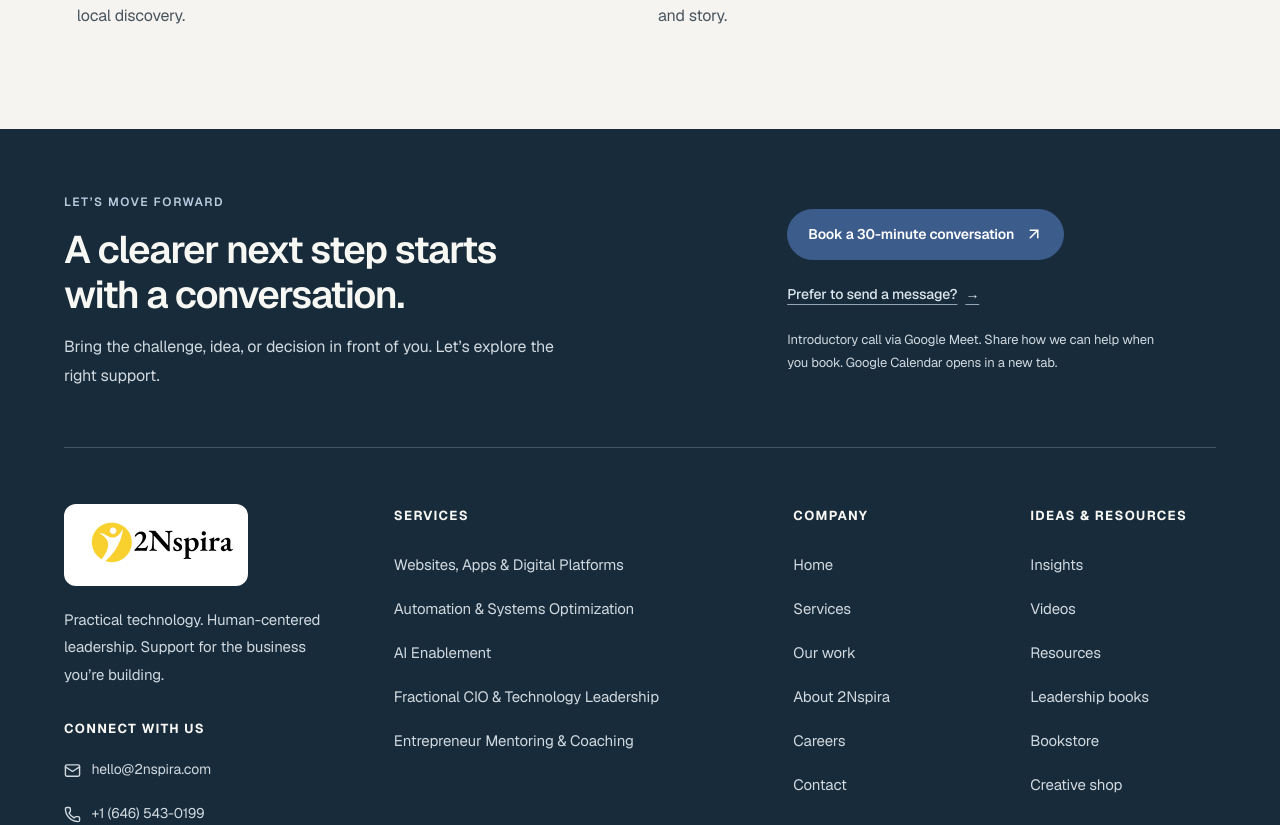
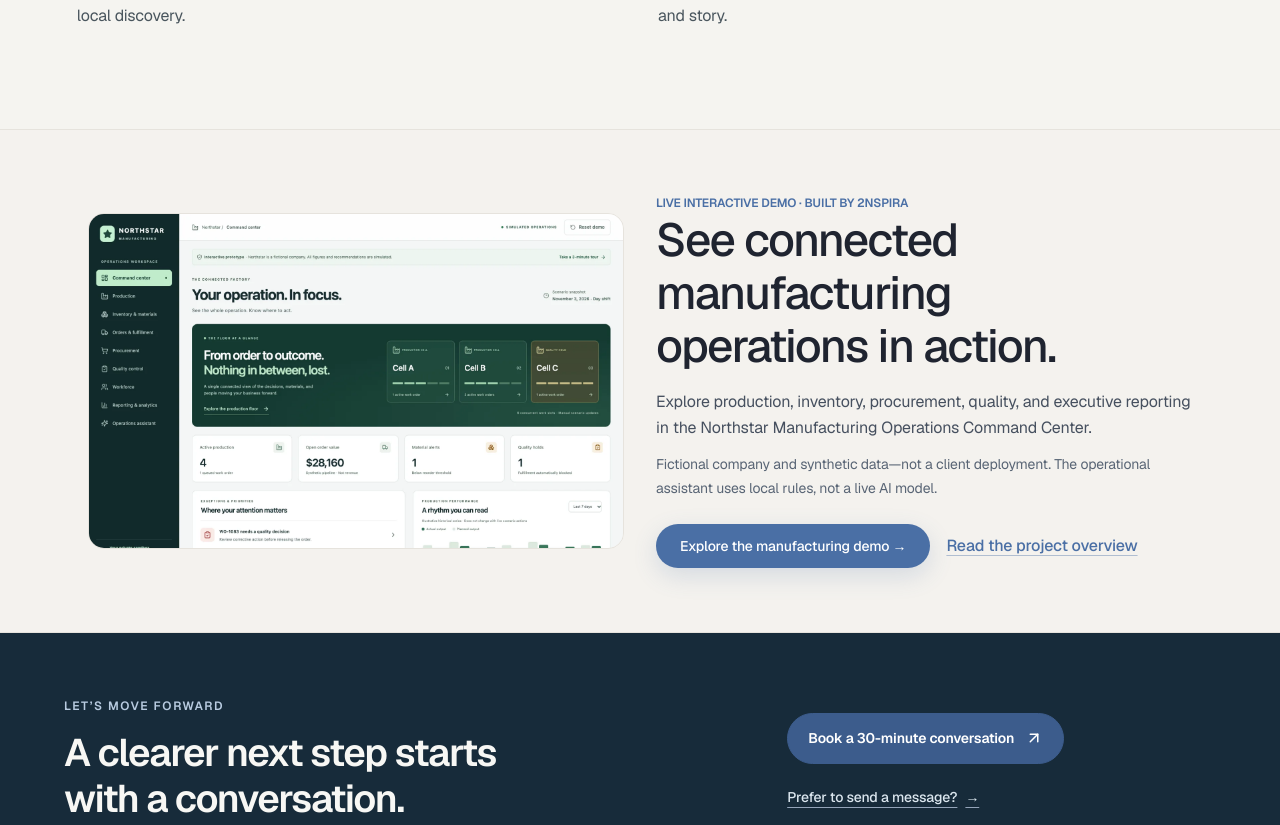
Before and after one commit to 2NspiraOpsTeam/2nspira-website, a Next.js app in the folder 2nspira-website/: page / in a window 1280 px wide. Shown: the part 9020-9845 px from the top of the page. Built offline with nearby package versions, Linux system fonts and the light colour scheme; no server answers.

Commit message:
Link manufacturing demo throughout public discovery paths

```diff
--- a/2nspira-website/src/app/ai-enablement/page.tsx
+++ b/2nspira-website/src/app/ai-enablement/page.tsx
@@ -97,10 +97,10 @@ export default function Page() {
       <div className="mt-8 grid gap-6 md:grid-cols-2">
         {[
           { image: "/images/posts/ai-agents-human-accountability-20261030.webp", width: 1672, height: 941, alt: "Illustration of a human overseeing many connected AI workspaces.", eyebrow: "Hands-on AI practice", title: "An AI team still needs a human lead.", text: "Jeffrey shares lessons from building a multi-agent workflow: coordination, model choices, and human oversight.", href: "/post/building-ai-team-multi-agent-workflow-lessons", label: "Read the field notes" },
-          { image: "/images/work/manufacturing-command-center-card.webp", width: 1100, height: 503, alt: "Manufacturing operations concept showing connected production, quality, and inventory dashboards.", eyebrow: "Operational systems showcase", title: "Useful AI starts with connected work.", text: "Explore our manufacturing operations showcase—a view of the workflows, records, and accountability that technology needs to support.", href: "/work", label: "Explore selected work" }
+          { image: "/images/work/manufacturing-command-center-card.webp", width: 1100, height: 503, alt: "Manufacturing operations showcase showing connected production, quality, and inventory dashboards.", eyebrow: "Operational systems showcase", title: "Useful AI starts with connected work.", text: "Try our interactive manufacturing demo with fictional data. Explore connected workflows and accountability; its assistant uses local rules, not a live AI model.", href: "https://demo.2nspira.com/manufacturing/", label: "Explore the manufacturing demo" }
         ].map(item => <article key={item.title} className={`overflow-hidden ${cardFlat}`}>
-          <Link href={item.href} className="block focus-visible:outline-2 focus-visible:outline-accent"><Image src={item.image} alt={item.alt} width={item.width} height={item.height} sizes="(min-width: 768px) 540px, calc(100vw - 32px)" unoptimized className="aspect-[16/9] w-full object-cover" /></Link>
-          <div className="p-6 sm:p-8"><p className="text-xs font-semibold uppercase tracking-widest text-accent">{item.eyebrow}</p><h3 className={`mt-3 ${h3}`}>{item.title}</h3><p className="mt-3 leading-7 text-body">{item.text}</p><Link href={item.href} className={`mt-4 inline-flex min-h-11 items-center ${linkInline}`}>{item.label} →</Link></div>
+          <a href={item.href} className="block focus-visible:outline-2 focus-visible:outline-accent"><Image src={item.image} alt={item.alt} width={item.width} height={item.height} sizes="(min-width: 768px) 540px, calc(100vw - 32px)" unoptimized className="aspect-[16/9] w-full object-cover" /></a>
+          <div className="p-6 sm:p-8"><p className="text-xs font-semibold uppercase tracking-widest text-accent">{item.eyebrow}</p><h3 className={`mt-3 ${h3}`}>{item.title}</h3><p className="mt-3 leading-7 text-body">{item.text}</p><a href={item.href} className={`mt-4 inline-flex min-h-11 items-center ${linkInline}`}>{item.label} →</a></div>
         </article>)}
       </div>
     </div></section>
--- a/2nspira-website/src/app/automation-systems-optimization/page.tsx
+++ b/2nspira-website/src/app/automation-systems-optimization/page.tsx
@@ -1,3 +1,4 @@
+import ManufacturingDemo from "@/components/ManufacturingDemo";
 import type { Metadata } from "next";
 import Image from "next/image";
 import Link from "next/link";
@@ -150,5 +151,6 @@ export default function AutomationSystemsOptimizationPage() {
         <ServiceConversation label="Talk through your challenge" centered dark />
       </div>
     </section>
-  </ServiceEffects></main>;
+  <ManufacturingDemo />
+    </ServiceEffects></main>;
 }
--- a/2nspira-website/src/app/fractional-cio/page.tsx
+++ b/2nspira-website/src/app/fractional-cio/page.tsx
@@ -1,3 +1,4 @@
+import ManufacturingDemo from "@/components/ManufacturingDemo";
 import styles from "./FractionalCio.module.css";
 import polish from "@/components/ServicePolish.module.css";
 import ServiceEffects from "@/components/ServiceEffects";
@@ -138,6 +139,7 @@ export default function FractionalCioPage() {
           </div>
         </div>
       </section>
+    <ManufacturingDemo />
     </ServiceEffects></main>
   );
 }
--- a/2nspira-website/src/app/page.tsx
+++ b/2nspira-website/src/app/page.tsx
@@ -1,3 +1,4 @@
+import ManufacturingDemo from "@/components/ManufacturingDemo";
 import Image from "next/image";
 import Link from "next/link";
 import { Compass, Rocket, ClipboardCheck } from "lucide-react";
@@ -183,5 +184,6 @@ export default function Home() {
     ].map(project=><Link key={project.name} href="/websites#our-work" className={styles.workCard}><div><Photo src={`/images/pages/${project.image}-website-preview-20261021.jpg`} alt={`${project.name} public website preview`} /></div><h3>{project.name} <span aria-hidden="true">↗</span></h3><p>{project.text}</p></Link>)}</div></section>
 
 
-  </main>;
+  <ManufacturingDemo />
+    </main>;
 }
--- a/2nspira-website/src/app/services/page.tsx
+++ b/2nspira-website/src/app/services/page.tsx
@@ -1,3 +1,4 @@
+import ManufacturingDemo from "@/components/ManufacturingDemo";
 import EditorialHero from "@/components/EditorialHero";
 import { publicPageMetadata } from "@/lib/pageMetadata";
 import ClientServiceGrid from "@/components/ClientServiceGrid";
@@ -215,7 +216,8 @@ export default function ServicesPage() {
           <ServiceConversation centered />
         </div>
       </section>
-      </ServiceEffects>
+      <ManufacturingDemo />
+    </ServiceEffects>
     </main>
   );
 }
--- a/2nspira-website/src/app/websites/page.tsx
+++ b/2nspira-website/src/app/websites/page.tsx
@@ -1,3 +1,4 @@
+import ManufacturingDemo from "@/components/ManufacturingDemo";
 import { publicPageMetadata } from "@/lib/pageMetadata";
 import type { Metadata } from "next";
 import Image from "next/image";
@@ -261,6 +262,7 @@ export default function WebsitesPage() {
       </section>
       <ServiceQuestions items={websiteQuestions} />
       <section className={sectionBand} aria-labelledby="website-cta-heading"><div className="mx-auto max-w-3xl px-4 text-center sm:px-6"><h2 data-catalog-reveal id="website-cta-heading" className={h2}>What should your website or app make easier?</h2><p className={lead}>Bring your current site, an app idea, or a customer journey that isn’t working. We’ll discuss what matters now and the simplest useful next step.</p><ServiceConversation label="Discuss your website or app" centered /></div></section>
+    <ManufacturingDemo />
     </ServiceEffects>
   </main>;
 }
--- a/2nspira-website/src/components/Footer.tsx
+++ b/2nspira-website/src/components/Footer.tsx
@@ -25,6 +25,7 @@ const ideas = [
   { name: "Videos", href: "/videos" },
   { name: "Resources", href: "/resources" },
   { name: "Leadership books", href: "/books" },
+  { name: "Manufacturing demo", href: "https://demo.2nspira.com/manufacturing/" },
   { name: "Bookstore", href: "https://books.2nspira.com" },
   { name: "Creative shop", href: "/shop" },
 ];
@@ -83,7 +84,7 @@ export default function Footer() {
         </nav>
         <nav className={styles.ideas} aria-labelledby="footer-ideas-heading">
           <h2 id="footer-ideas-heading" className={styles.heading}>Ideas &amp; resources</h2>
-          <ul className={styles.list}>{ideas.map(link => <li key={link.href}><Link href={link.href} className={styles.link}>{link.name}</Link></li>)}</ul>
+          <ul className={styles.list}>{ideas.map(link => <li key={link.href}><a href={link.href} className={styles.link}>{link.name}</a></li>)}</ul>
         </nav>
       </div>
 
--- /dev/null
+++ b/2nspira-website/src/components/ManufacturingDemo.tsx
@@ -0,0 +1,21 @@
+import Image from "next/image";
+import Link from "next/link";
+import { buttonPrimary, h2, linkInline } from "@/components/ui";
+
+export default function ManufacturingDemo() {
+  return <section className="border-y border-line bg-canvas-deep py-12 sm:py-16" aria-labelledby="manufacturing-demo-heading">
+    <div className="mx-auto grid max-w-6xl items-center gap-8 px-4 sm:px-6 lg:grid-cols-2">
+      <Image src="/images/work/northstar-manufacturing-demo.webp" alt="Northstar Manufacturing demo with production, inventory, and quality dashboards" width={1600} height={1000} sizes="(min-width: 1024px) 550px, calc(100vw - 32px)" className="h-auto w-full rounded-2xl border border-line" />
+      <div>
+        <p className="text-xs font-semibold uppercase tracking-widest text-accent">Live interactive demo · Built by 2Nspira</p>
+        <h2 id="manufacturing-demo-heading" className={`mt-3 ${h2}`}>See connected manufacturing operations in action.</h2>
+        <p className="mt-4 leading-7 text-body">Explore production, inventory, procurement, quality, and executive reporting in the Northstar Manufacturing Operations Command Center.</p>
+        <p className="mt-3 text-sm leading-6 text-muted">Fictional company and synthetic data—not a client deployment. The operational assistant uses local rules, not a live AI model.</p>
+        <div className="mt-6 flex flex-wrap items-center gap-4">
+          <a href="https://demo.2nspira.com/manufacturing/" className={buttonPrimary}>Explore the manufacturing demo →</a>
+          <Link href="/work#concepts-prototypes" className={`min-h-11 ${linkInline}`}>Read the project overview</Link>
+        </div>
+      </div>
+    </div>
+  </section>;
+}
```
Also changed, not shown: 1 other file (tests, documents, lock files or other folders).
